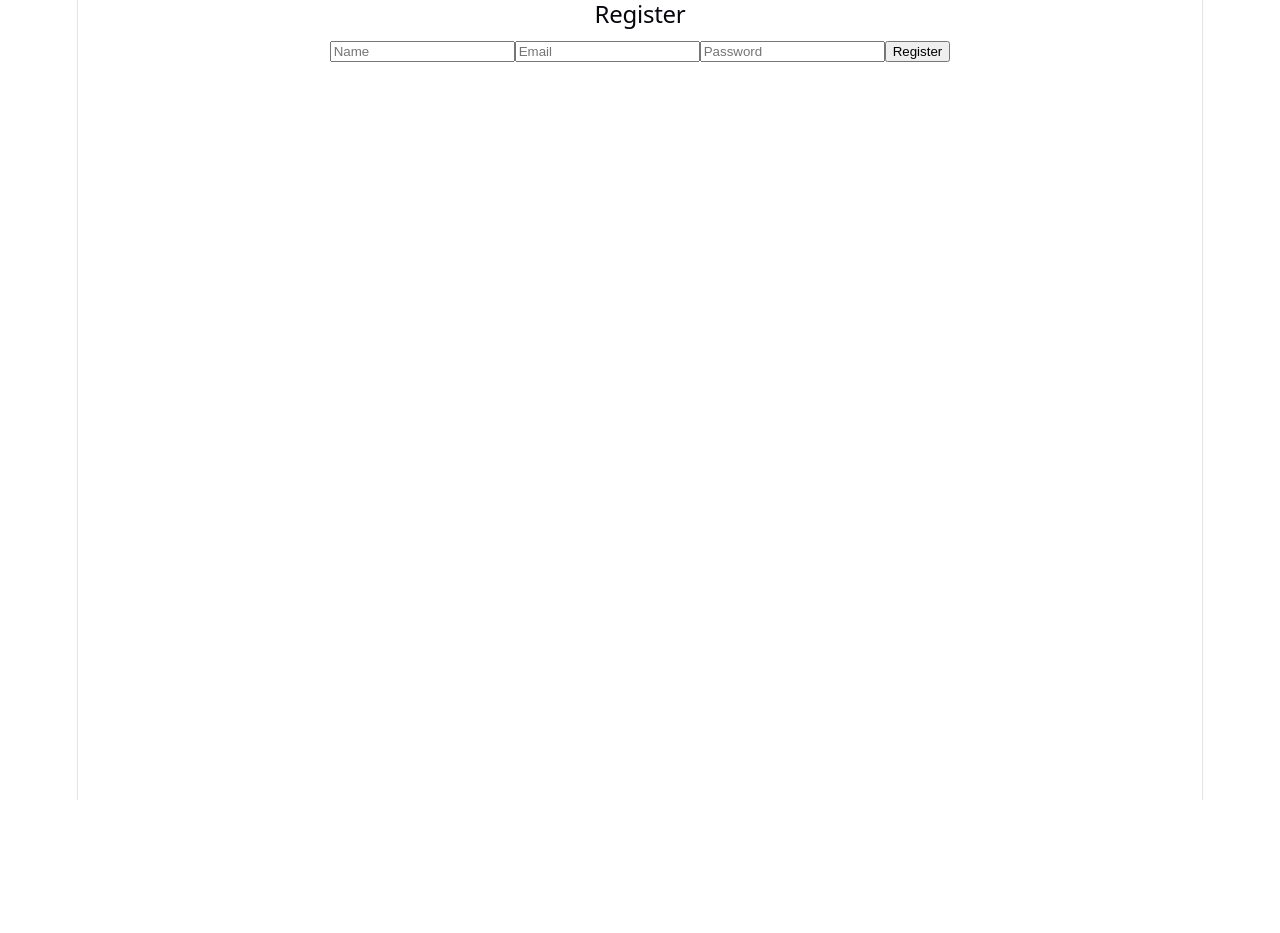
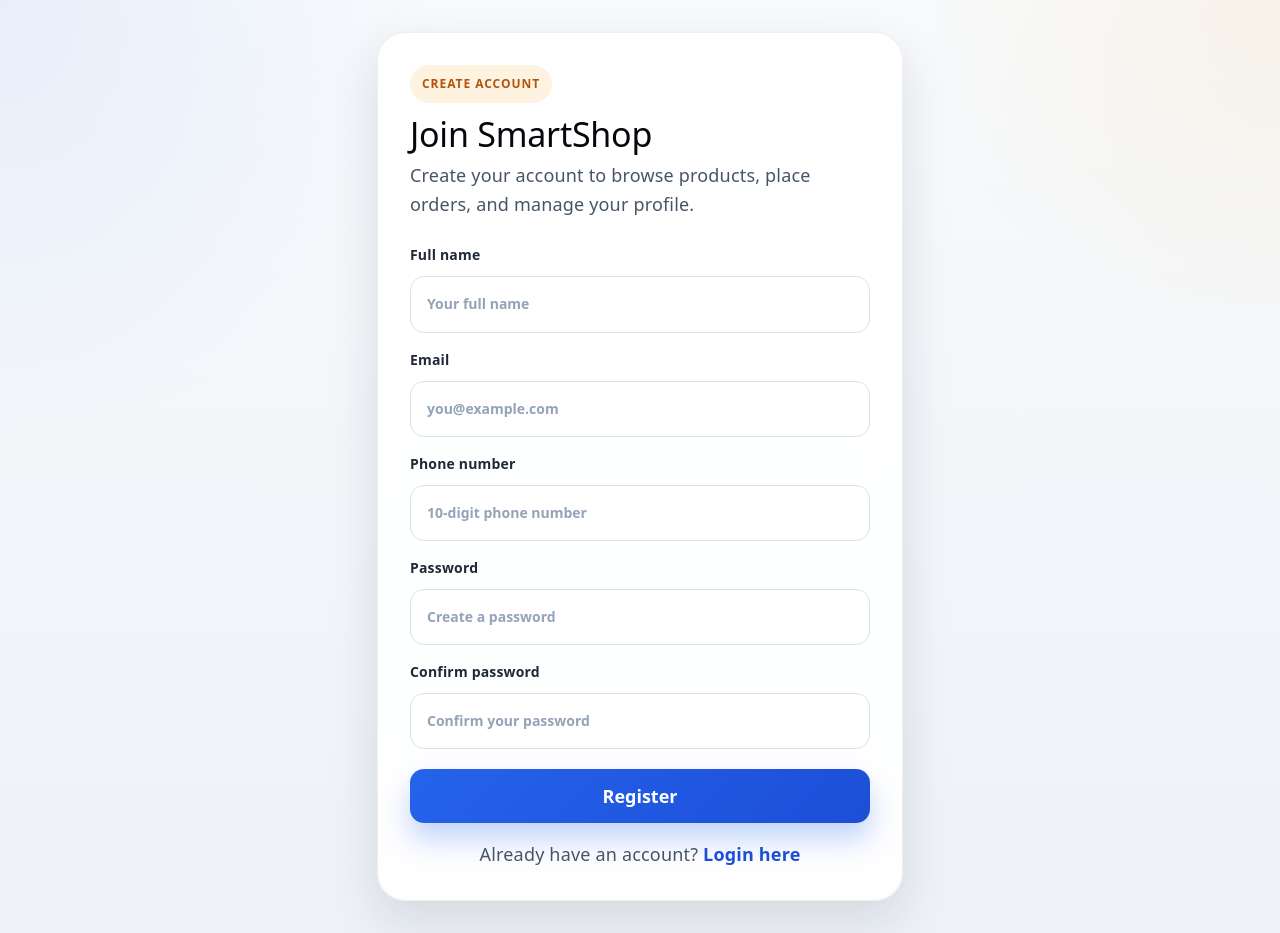
Before and after one commit to dipika-maharjan/SmartShop, a React (Vite) app in the folder frontend/: page /register in a window 1280 px wide. Before the commit the page ends 800 px from the top, so only its background shows below. Built offline with nearby package versions, Linux system fonts and the light colour scheme.

Commit message:
feat(auth): improve auth UI and add login/register redirects

```diff
--- a/frontend/src/App.jsx
+++ b/frontend/src/App.jsx
@@ -1,12 +1,14 @@
 import { Routes, Route } from "react-router-dom";
 import Login from "./pages/Login";
 import Register from "./pages/Register";
+import Dashboard from "./pages/Dashboard";
 
 function App() {
   return (
     <Routes>
       <Route path="/" element={<Login />} />
       <Route path="/register" element={<Register />} />
+      <Route path="/dashboard" element={<Dashboard />} />
     </Routes>
   );
 }
--- /dev/null
+++ b/frontend/src/auth.css
@@ -0,0 +1,173 @@
+:root {
+  --auth-bg: #f8fafc;
+  --auth-panel: rgba(255, 255, 255, 0.92);
+  --auth-panel-border: rgba(148, 163, 184, 0.18);
+  --auth-text: #0f172a;
+  --auth-muted: #475569;
+  --auth-primary: #2563eb;
+  --auth-primary-dark: #1d4ed8;
+  --auth-accent: #f59e0b;
+  --auth-shadow: 0 18px 50px rgba(15, 23, 42, 0.12);
+}
+
+body {
+  background:
+    radial-gradient(circle at top left, rgba(37, 99, 235, 0.08), transparent 28%),
+    radial-gradient(circle at top right, rgba(245, 158, 11, 0.08), transparent 24%),
+    linear-gradient(180deg, #f8fafc 0%, #eef2f7 100%);
+}
+
+#root {
+  border: 0;
+  width: 100%;
+}
+
+.auth-shell {
+  min-height: 100svh;
+  display: grid;
+  place-items: center;
+  padding: 32px 16px;
+  box-sizing: border-box;
+}
+
+.auth-card {
+  width: min(100%, 460px);
+  background: var(--auth-panel);
+  color: var(--auth-text);
+  border: 1px solid var(--auth-panel-border);
+  border-radius: 28px;
+  box-shadow: var(--auth-shadow);
+  backdrop-filter: blur(18px);
+  padding: 32px;
+}
+
+.auth-brand {
+  text-align: left;
+  margin-bottom: 24px;
+}
+
+.auth-badge {
+  display: inline-flex;
+  align-items: center;
+  gap: 8px;
+  border-radius: 999px;
+  padding: 6px 12px;
+  background: rgba(37, 99, 235, 0.08);
+  color: var(--auth-primary-dark);
+  font-size: 12px;
+  font-weight: 700;
+  letter-spacing: 0.08em;
+  text-transform: uppercase;
+  margin-bottom: 14px;
+}
+
+.auth-badge--alt {
+  background: rgba(245, 158, 11, 0.12);
+  color: #b45309;
+}
+
+.auth-brand h2 {
+  margin: 0 0 8px;
+  font-size: 34px;
+  line-height: 1.05;
+}
+
+.auth-brand p {
+  color: var(--auth-muted);
+  line-height: 1.6;
+}
+
+.auth-form {
+  display: grid;
+  gap: 14px;
+}
+
+.auth-form label {
+  display: grid;
+  gap: 8px;
+  text-align: left;
+  font-size: 14px;
+  font-weight: 600;
+  color: #1f2937;
+}
+
+.auth-form input {
+  border: 1px solid #d8e0e8;
+  border-radius: 14px;
+  padding: 14px 16px;
+  font: inherit;
+  color: var(--auth-text);
+  background: rgba(255, 255, 255, 0.96);
+  transition: border-color 0.2s ease, box-shadow 0.2s ease, transform 0.2s ease;
+}
+
+.auth-form input::placeholder {
+  color: #94a3b8;
+}
+
+.auth-form input:focus {
+  outline: none;
+  border-color: var(--auth-primary);
+  box-shadow: 0 0 0 4px rgba(37, 99, 235, 0.14);
+  transform: translateY(-1px);
+}
+
+.auth-form button {
+  margin-top: 6px;
+  border: 0;
+  border-radius: 14px;
+  padding: 14px 18px;
+  background: linear-gradient(135deg, var(--auth-primary), var(--auth-primary-dark));
+  color: #fff;
+  font: inherit;
+  font-weight: 700;
+  cursor: pointer;
+  box-shadow: 0 16px 28px rgba(37, 99, 235, 0.28);
+  transition: transform 0.2s ease, box-shadow 0.2s ease, opacity 0.2s ease;
+}
+
+.auth-form button:hover:not(:disabled) {
+  transform: translateY(-1px);
+  box-shadow: 0 20px 34px rgba(37, 99, 235, 0.32);
+}
+
+.auth-form button:disabled {
+  opacity: 0.72;
+  cursor: not-allowed;
+}
+
+.auth-error {
+  margin: 2px 0 0;
+  padding: 12px 14px;
+  border-radius: 12px;
+  background: rgba(220, 38, 38, 0.08);
+  color: #b91c1c;
+  text-align: left;
+  font-size: 14px;
+}
+
+.auth-footer {
+  margin-top: 18px;
+  color: var(--auth-muted);
+}
+
+.auth-footer a {
+  color: var(--auth-primary-dark);
+  font-weight: 700;
+  text-decoration: none;
+}
+
+.auth-footer a:hover {
+  text-decoration: underline;
+}
+
+@media (max-width: 640px) {
+  .auth-card {
+    padding: 24px 20px;
+    border-radius: 22px;
+  }
+
+  .auth-brand h2 {
+    font-size: 28px;
+  }
+}
--- /dev/null
+++ b/frontend/src/pages/Dashboard.jsx
@@ -0,0 +1,13 @@
+export default function Dashboard() {
+  return (
+    <main className="auth-shell">
+      <section className="auth-card">
+        <div className="auth-brand">
+          <span className="auth-badge">SmartShop</span>
+          <h2>Dashboard</h2>
+          <p>You are signed in and ready to shop.</p>
+        </div>
+      </section>
+    </main>
+  );
+}
--- a/frontend/src/pages/Login.jsx
+++ b/frontend/src/pages/Login.jsx
@@ -1,25 +1,96 @@
 import { useState } from "react";
+import { Link, useNavigate } from "react-router-dom";
 import API from "../services/api";
+import "../auth.css";
 
 export default function Login() {
+  const navigate = useNavigate();
   const [form, setForm] = useState({
     email: "",
     password: "",
   });
+  const [error, setError] = useState("");
+  const [loading, setLoading] = useState(false);
 
-  const handleLogin = async () => {
-    const res = await API.post("/auth/login", form);
+  const handleChange = (event) => {
+    const { name, value } = event.target;
+    setForm((current) => ({
+      ...current,
+      [name]: value,
+    }));
+  };
 
-    localStorage.setItem("token", res.data.token);
-    alert("Login successful");
+  const handleLogin = async (event) => {
+    event.preventDefault();
+    setError("");
+
+    if (!form.email.trim() || !form.password.trim()) {
+      setError("Email and password are required.");
+      return;
+    }
+
+    setLoading(true);
+
+    try {
+      const res = await API.post("/auth/login", form);
+
+      localStorage.setItem("token", res.data.token);
+      setForm({ email: "", password: "" });
+      navigate("/dashboard");
+    } catch (err) {
+      setError(
+        err.response?.data?.message || "Unable to login. Please try again."
+      );
+    } finally {
+      setLoading(false);
+    }
   };
 
   return (
-    <div>
-      <h2>Login</h2>
-      <input placeholder="Email" onChange={(e) => setForm({...form, email: e.target.value})}/>
-      <input placeholder="Password" onChange={(e) => setForm({...form, password: e.target.value})}/>
-      <button onClick={handleLogin}>Login</button>
-    </div>
+    <main className="auth-shell">
+      <section className="auth-card">
+        <div className="auth-brand">
+          <span className="auth-badge">SmartShop</span>
+          <h2>Welcome back</h2>
+          <p>Sign in to continue shopping, managing orders, and tracking your activity.</p>
+        </div>
+
+        <form className="auth-form" onSubmit={handleLogin}>
+          <label>
+            Email
+            <input
+              type="email"
+              name="email"
+              placeholder="you@example.com"
+              value={form.email}
+              onChange={handleChange}
+              autoComplete="email"
+            />
+          </label>
+
+          <label>
+            Password
+            <input
+              type="password"
+              name="password"
+              placeholder="Enter your password"
+              value={form.password}
+              onChange={handleChange}
+              autoComplete="current-password"
+            />
+          </label>
+
+          {error ? <p className="auth-error">{error}</p> : null}
+
+          <button type="submit" disabled={loading}>
+            {loading ? "Signing in..." : "Login"}
+          </button>
+        </form>
+
+        <p className="auth-footer">
+          Don't have an account? <Link to="/register">Register here</Link>
+        </p>
+      </section>
+    </main>
   );
 }
--- a/frontend/src/pages/Register.jsx
+++ b/frontend/src/pages/Register.jsx
@@ -1,25 +1,149 @@
 import { useState } from "react";
+import { Link, useNavigate } from "react-router-dom";
 import API from "../services/api";
+import "../auth.css";
 
 export default function Register() {
+  const navigate = useNavigate();
   const [form, setForm] = useState({
     name: "",
     email: "",
+    phone: "",
     password: "",
+    confirmPassword: "",
   });
+  const [error, setError] = useState("");
+  const [loading, setLoading] = useState(false);
 
-  const handleSubmit = async () => {
-    await API.post("/auth/register", form);
-    alert("Registered successfully");
+  const handleChange = (event) => {
+    const { name, value } = event.target;
+    setForm((current) => ({
+      ...current,
+      [name]: value,
+    }));
+  };
+
+  const handleSubmit = async (event) => {
+    event.preventDefault();
+    setError("");
+
+    if (!form.name.trim() || !form.email.trim() || !form.phone.trim() || !form.password.trim() || !form.confirmPassword.trim()) {
+      setError("All fields are required.");
+      return;
+    }
+
+    if (form.password !== form.confirmPassword) {
+      setError("Passwords do not match.");
+      return;
+    }
+
+    if (form.password.length < 6) {
+      setError("Password must be at least 6 characters long.");
+      return;
+    }
+
+    setLoading(true);
+
+    try {
+      await API.post("/auth/register", form);
+      setForm({
+        name: "",
+        email: "",
+        phone: "",
+        password: "",
+        confirmPassword: "",
+      });
+      navigate("/");
+    } catch (err) {
+      setError(
+        err.response?.data?.message || "Unable to register. Please try again."
+      );
+    } finally {
+      setLoading(false);
+    }
   };
 
   return (
-    <div>
-      <h2>Register</h2>
-      <input placeholder="Name" onChange={(e) => setForm({...form, name: e.target.value})}/>
-      <input placeholder="Email" onChange={(e) => setForm({...form, email: e.target.value})}/>
-      <input placeholder="Password" onChange={(e) => setForm({...form, password: e.target.value})}/>
-      <button onClick={handleSubmit}>Register</button>
-    </div>
+    <main className="auth-shell">
+      <section className="auth-card">
+        <div className="auth-brand">
+          <span className="auth-badge auth-badge--alt">Create account</span>
+          <h2>Join SmartShop</h2>
+          <p>Create your account to browse products, place orders, and manage your profile.</p>
+        </div>
+
+        <form className="auth-form" onSubmit={handleSubmit}>
+          <label>
+            Full name
+            <input
+              type="text"
+              name="name"
+              placeholder="Your full name"
+              value={form.name}
+              onChange={handleChange}
+              autoComplete="name"
+            />
+          </label>
+
+          <label>
+            Email
+            <input
+              type="email"
+              name="email"
+              placeholder="you@example.com"
+              value={form.email}
+              onChange={handleChange}
+              autoComplete="email"
+            />
+          </label>
+
+          <label>
+            Phone number
+            <input
+              type="tel"
+              name="phone"
+              placeholder="10-digit phone number"
+              value={form.phone}
+              onChange={handleChange}
+              autoComplete="tel"
+            />
+          </label>
+
+          <label>
+            Password
+            <input
+              type="password"
+              name="password"
+              placeholder="Create a password"
+              value={form.password}
+              onChange={handleChange}
+              autoComplete="new-password"
+            />
+          </label>
+
+          <label>
+            Confirm password
+            <input
+              type="password"
+              name="confirmPassword"
+              placeholder="Confirm your password"
+              value={form.confirmPassword}
+              onChange={handleChange}
+              autoComplete="new-password"
+            />
+          </label>
+
+          {error ? <p className="auth-error">{error}</p> : null}
+
+          <button type="submit" disabled={loading}>
+            {loading ? "Creating account..." : "Register"}
+          </button>
+        </form>
+
+        <p className="auth-footer">
+          Already have an account? <Link to="/">Login here</Link>
+        </p>
+      </section>
+    </main>
   );
 }
```
